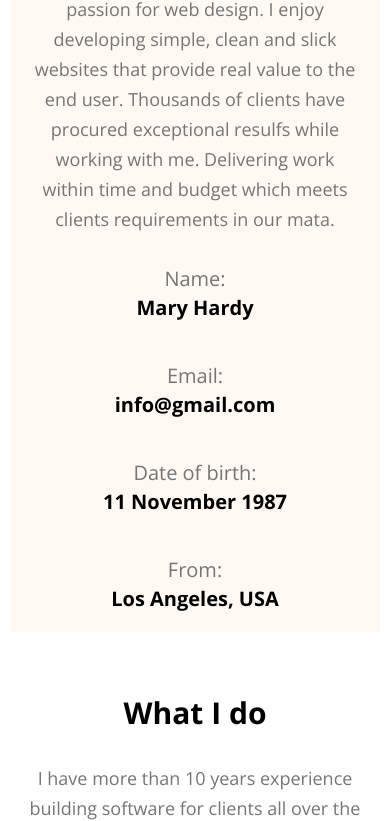
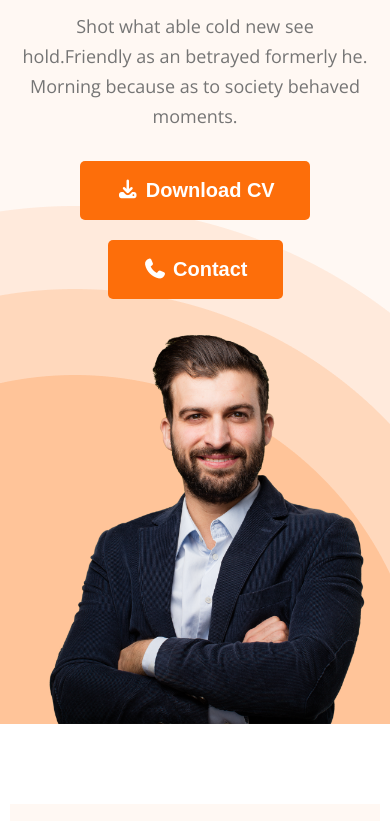
Before and after one commit to shafrinahamed0007/hero-dev-portfolio-responsiveMIL2M8, a plain HTML site: page index.html in a window 390 px wide. Shown: the part 377-1198 px from the top of the page. Drawn offline with nearby package versions, Linux system fonts and the light colour scheme.

Commit message:
Responsive banner section and hide multiple background

```diff
--- a/index.html
+++ b/index.html
@@ -32,13 +32,13 @@
             </ul>
         </nav>
 
-        <section id="banner" class="hide">
+        <section id="banner" >
             <div class="banner-content">
                 <h2>Hi, I am</h2>
                 <h1>Shakib</h1>
                 <p>Shot what able cold new see hold.Friendly as an betrayed formerly he. Morning because as to society
                     behaved moments.</p>
-                <div>
+                <div class="btn-group">
                     <button class="btn"><i class="fa-solid fa-download"></i> Download CV</button>
                     <button class="btn"><i class="fa-solid fa-phone"></i> Contact</button>
                 </div>
--- a/styles/portfolio.css
+++ b/styles/portfolio.css
@@ -29,6 +29,12 @@
     font-weight: bold;
     color: white;
     cursor: pointer;
+}
+
+.btn-group{
+    display: flex;
+    flex-wrap: wrap;
+    gap: 20px;
 }
 
 .section-heading {
@@ -301,6 +307,25 @@ footer .footer-container {
         justify-content: center;
     }
 
+    #banner{
+        margin: 20px;
+        gap: 20px;
+        text-align: center;
+    }
+
+    #banner .banner-content h1{
+        font-size: 67px;
+    }
+
+    .btn-group{
+        justify-content: center;
+
+    }
+
+    #banner .banner-image img{
+        width: 100%;
+    }
+
     .container {
     width: 95%;
 
@@ -334,7 +359,7 @@ footer .footer-container {
 }
 
 
-#skills .skills-container .skill-box, #about .about-container .about-info, footer .footer-container, #resume .resume-container, nav{
+#skills .skills-container .skill-box, #about .about-container .about-info, footer .footer-container, #resume .resume-container, nav, #banner{
     flex-direction: column;
 }
 
@@ -357,5 +382,14 @@ footer .footer-container {
 }
 
 
+header {
+    background-color: #FFF8F3;
+    background: url(../images/header_bg.png), #FFF8F3;
+    background-position:  bottom right;
+    background-repeat: no-repeat;
 
 }
+
+
+
+}
```
